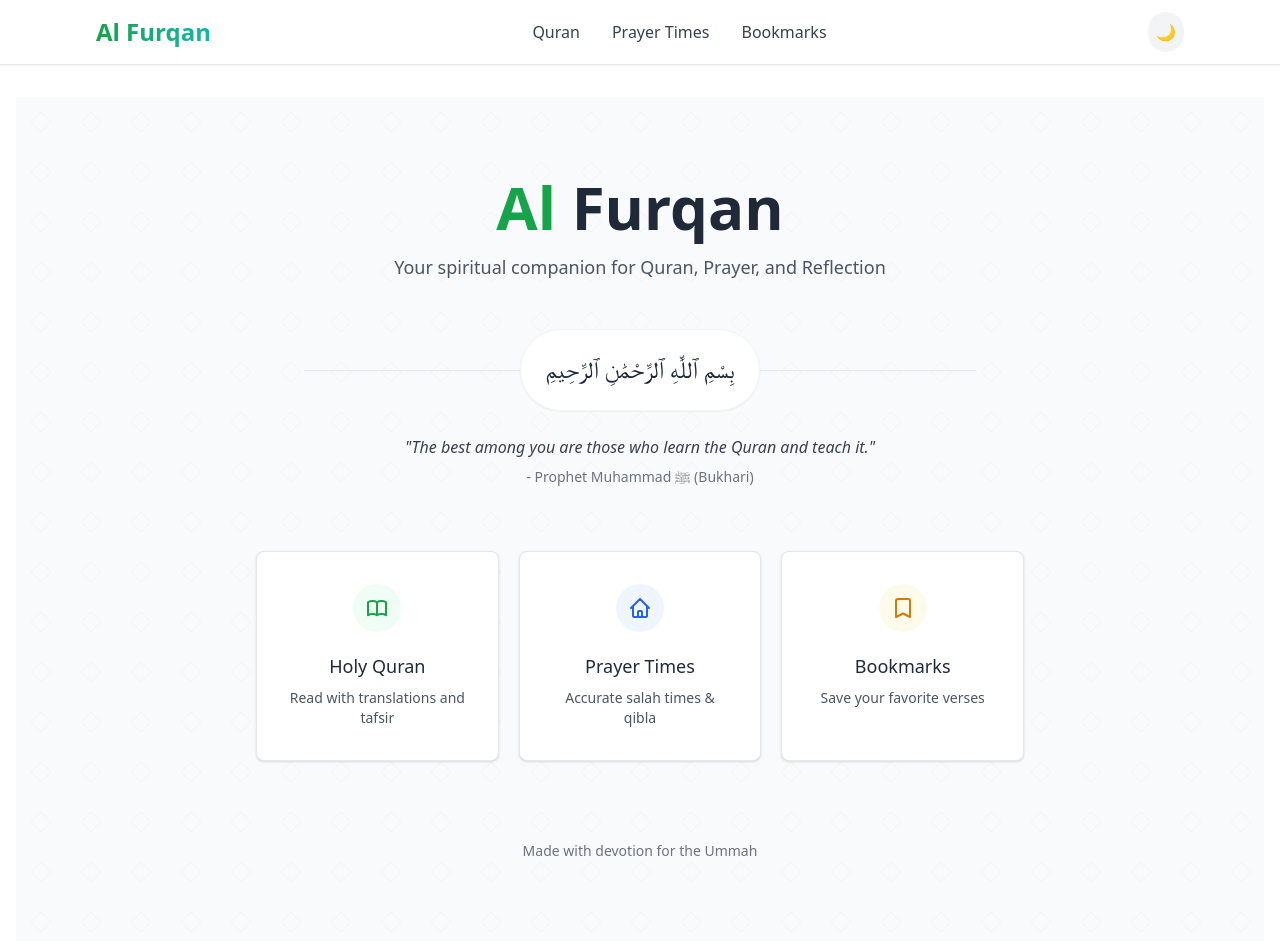
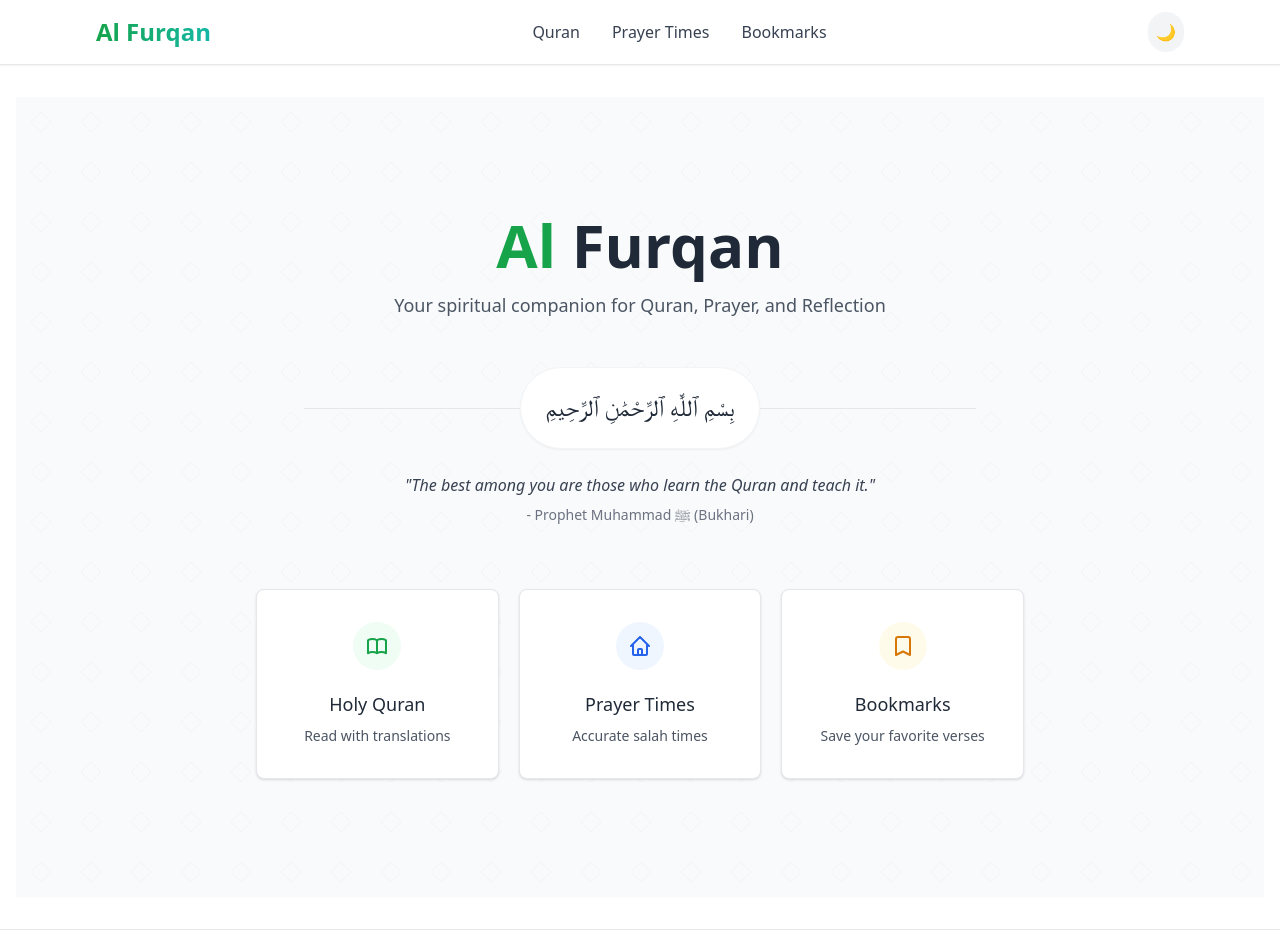
Before and after one commit to Masudthecloud/al-furqan, a React (Vite) app: page / in a window 1280 px wide. Shown: the top 952 px of the page. Built offline with nearby package versions, Linux system fonts and the light colour scheme; a web font is replaced by a local one.

Commit message:
removed the footer

```diff
--- a/src/pages/Home.tsx
+++ b/src/pages/Home.tsx
@@ -50,7 +50,7 @@
                 </svg>
               </div>
               <h3 className="text-lg font-medium text-gray-800 dark:text-white mb-2">Holy Quran</h3>
-              <p className="text-sm text-gray-600 dark:text-gray-400">Read with translations and tafsir</p>
+              <p className="text-sm text-gray-600 dark:text-gray-400">Read with translations</p>
             </div>
           </Link>
 
@@ -65,7 +65,7 @@
                 </svg>
               </div>
               <h3 className="text-lg font-medium text-gray-800 dark:text-white mb-2">Prayer Times</h3>
-              <p className="text-sm text-gray-600 dark:text-gray-400">Accurate salah times & qibla</p>
+              <p className="text-sm text-gray-600 dark:text-gray-400">Accurate salah times</p>
             </div>
           </Link>
 
@@ -84,13 +84,6 @@
             </div>
           </Link>
         </div>
-
-        {/* Footer */}
-        <div className="mt-20 text-center">
-          <p className="text-sm text-gray-500 dark:text-gray-500">
-            Made with devotion for the Ummah
-          </p>
-        </div>
       </div>
     </div>
   );
```
